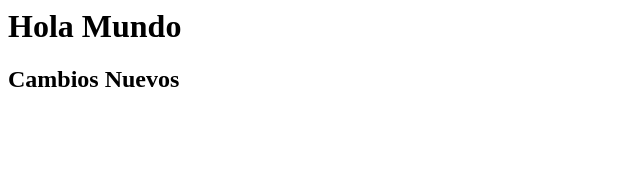
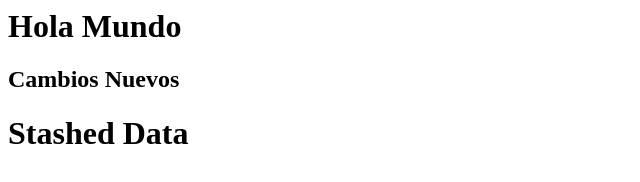
Before and after one commit to ngravertt/ngravertt, a plain HTML site: page index.html in a window 1280 px wide. Shown: the whole page, without its empty margins (0-640 px from the left). Drawn offline with Linux system fonts and the light colour scheme.

Commit message:
new stash

```diff
--- a/index.html
+++ b/index.html
@@ -1,4 +1,5 @@
 <div>
   <h1>Hola Mundo</h1>
   <h2>Cambios Nuevos</h2>
+  <h1>Stashed Data</h1>
 </div>
```
